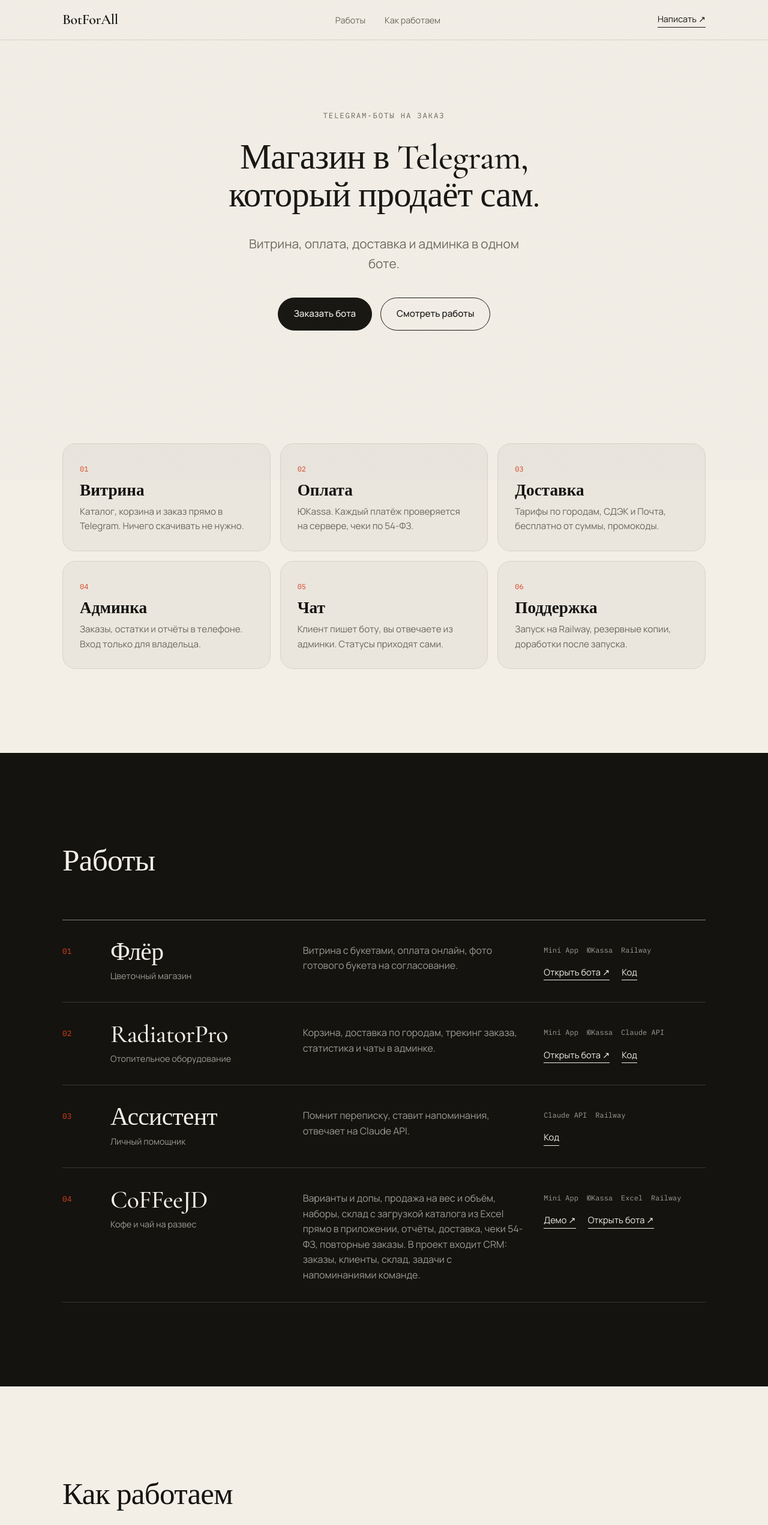
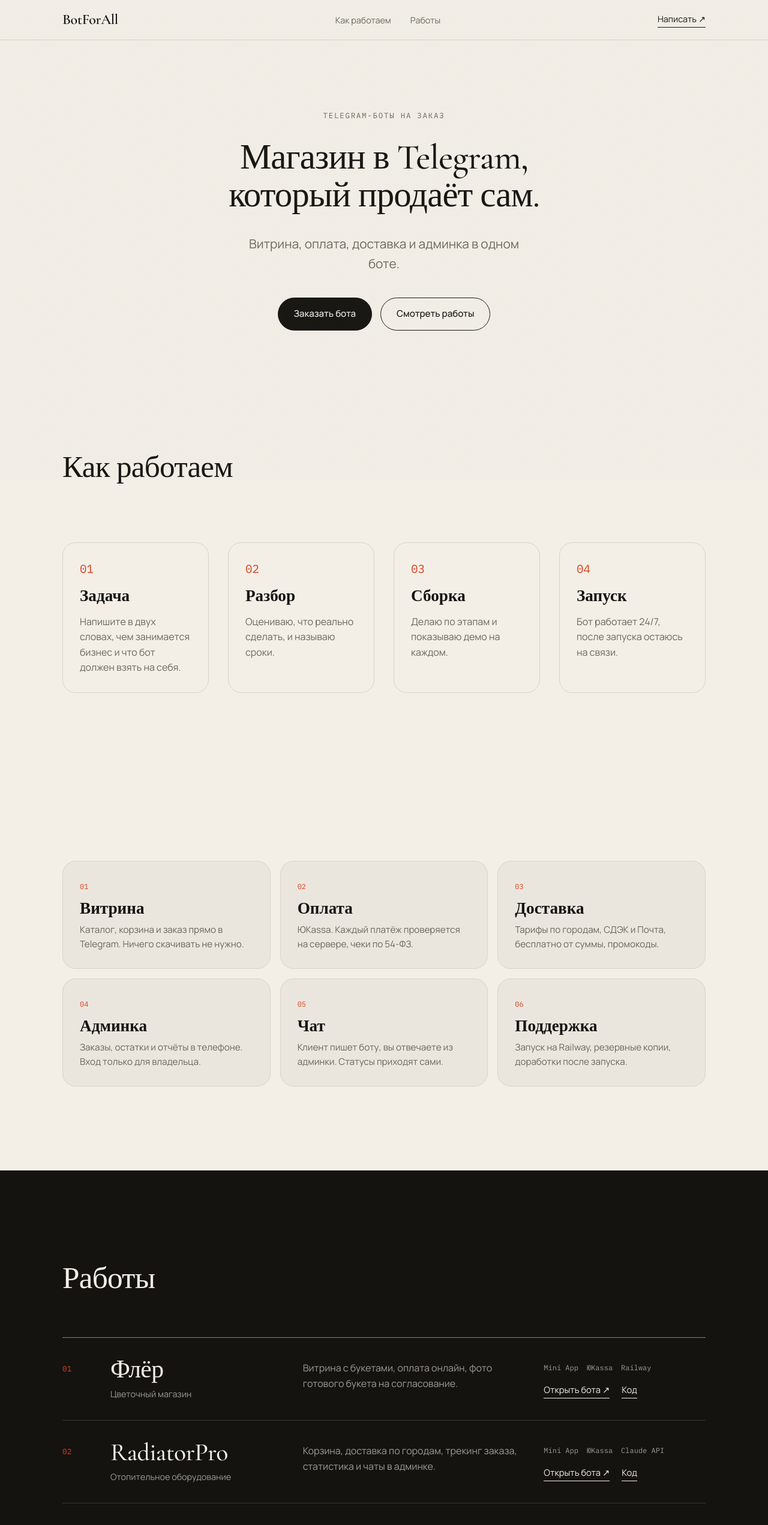
Before and after one commit to zhennyy/botforall, a React (Vite) app: page / in a window 1280 px wide. Shown: the top 2542 px of the page at 60% size. Built offline with nearby package versions, Linux system fonts and the light colour scheme.

Commit message:
Move 'Как работаем' to first block

```diff
--- a/src/App.jsx
+++ b/src/App.jsx
@@ -11,9 +11,9 @@ export default function App() {
     <>
       <Nav />
       <Hero />
+      <Process />
       <Benefits />
       <Projects />
-      <Process />
       <Contact />
       <Footer />
     </>
--- a/src/components/Nav.jsx
+++ b/src/components/Nav.jsx
@@ -4,8 +4,8 @@ export default function Nav() {
       <div className="wrap">
         <a className="brand" href="#top">BotForAll</a>
         <div className="navlinks">
+          <a href="#process">Как работаем</a>
           <a href="#projects">Работы</a>
-          <a href="#process">Как работаем</a>
         </div>
         <a className="nav-cta" href="#contact">Написать ↗</a>
       </div>
```
